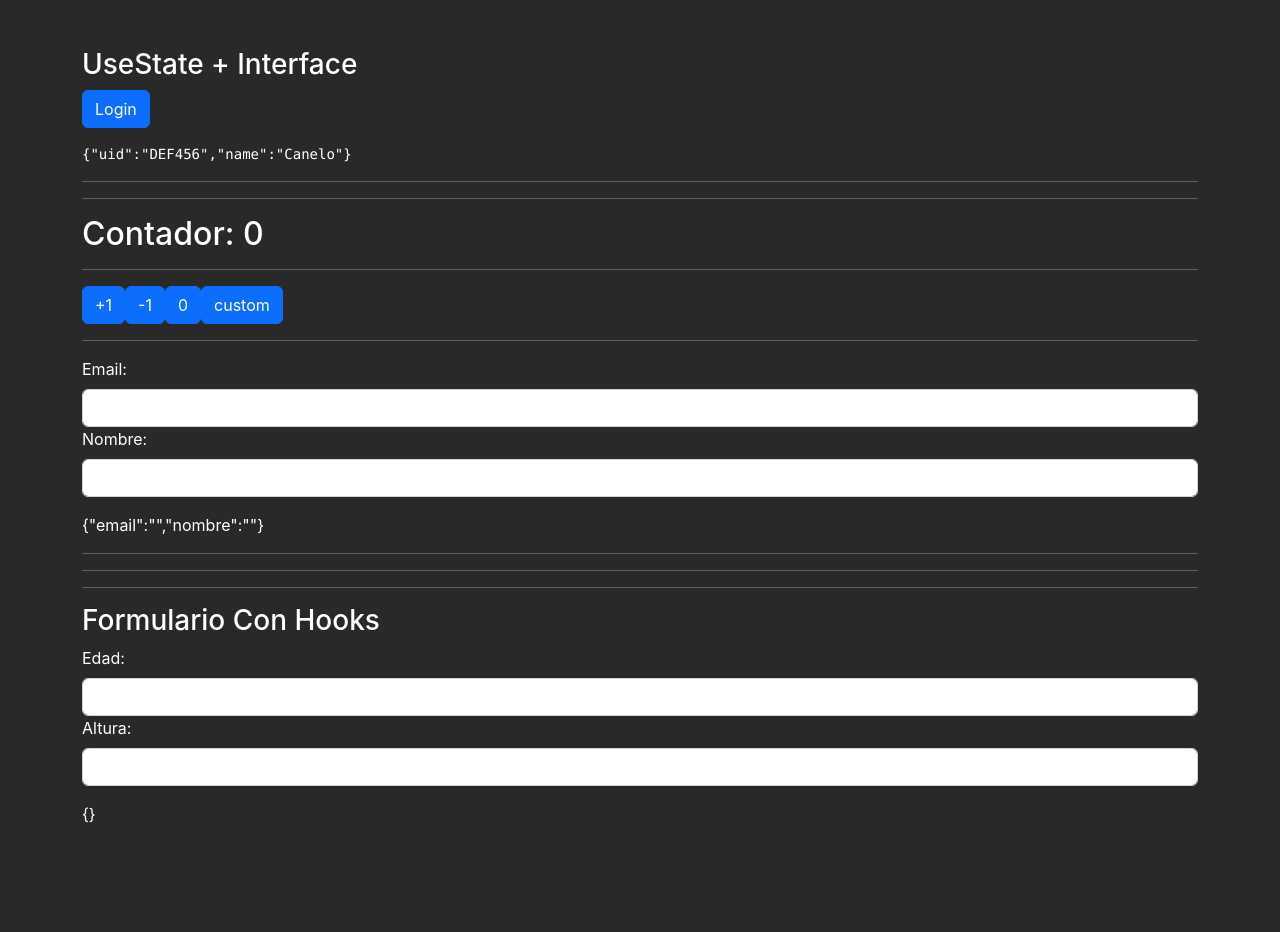
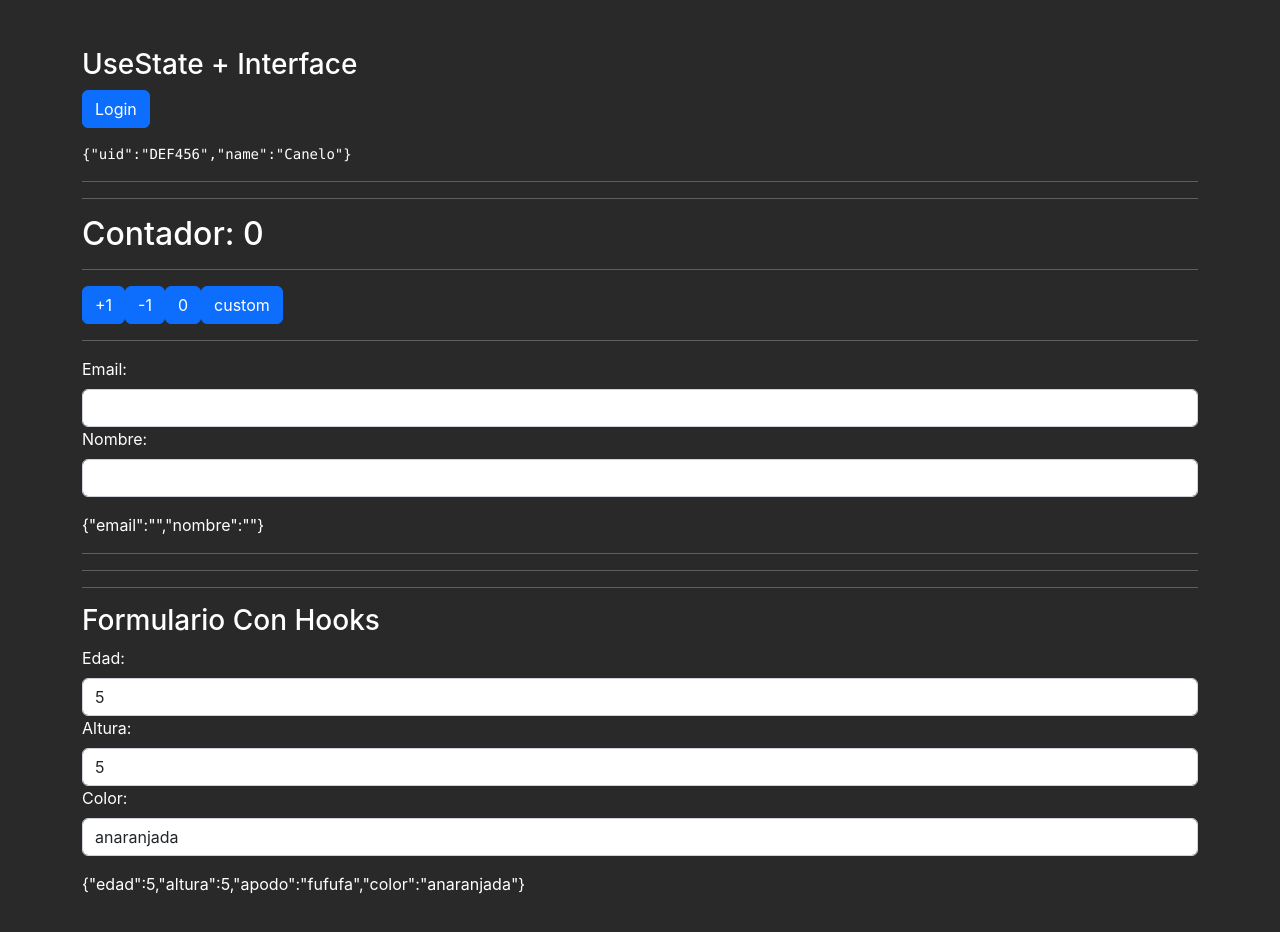
Before and after one commit to SebaGNH/FE-React-Typescript-VYB, a React (Vite) app: page / in a window 1280 px wide. Shown: the top 932 px of the page. Before the commit the page ends 874 px from the top, so only its background shows below. Built offline with nearby package versions, Linux system fonts and the light colour scheme.

Commit message:
se agrega el tipo de dato al objeto y destructuración

```diff
--- a/src/components/Formulario2.tsx
+++ b/src/components/Formulario2.tsx
@@ -1,21 +1,54 @@
 import { useForm } from '../hooks/useForm';
+
+interface FormDataI {
+  edad: number;
+  altura: number;
+  apodo: string;
+  color: string;
+}
+
+const initialState = {
+  edad: 5,
+  altura: 5,
+  apodo: 'fufufa',
+  color: 'anaranjada'
+}
 
 export const Formulario2 = () => {
 
-  const { formulario, handleChange } = useForm ();
+  const { formulario, handleChange, color } = useForm<FormDataI>(initialState);
 
   return (
     <form autoComplete='off'>
       <h3>Formulario Con Hooks</h3>
       <div className="mb-3">
         <label className='form-label'>Edad: </label>
-        <input onChange={handleChange}
-          type="text" className='form-control' name='edad' />
+        <input
+          onChange={handleChange}
+          name='edad'
+          type="text"
+          className='form-control'
+          value={formulario.edad}
+        />
 
 
         <label className='form-label'>Altura: </label>
-        <input onChange={handleChange}
-        type="text" className='form-control' name='altura' />
+        <input
+          onChange={handleChange}
+          name='altura'
+          type="text"
+          className='form-control'
+          value={formulario.altura}
+          />
+
+        <label className='form-label'>Color: </label>
+        <input
+          onChange={handleChange}
+          name='color'
+          type="text"
+          className='form-control'
+          value={color}
+          />
       </div>
       { JSON.stringify(formulario)}
     </form>
--- a/src/hooks/useForm.tsx
+++ b/src/hooks/useForm.tsx
@@ -1,10 +1,9 @@
 import { ChangeEvent, useState } from 'react';
 
-export const useForm = () => {
-  const [formulario, setFormulario] = useState({
-    //edad: '',
-    //altura:''
-  });
+// T indica que es del tipo generico
+// <T extends Object | T extends Array>
+export const useForm = <T extends Object>(initialState: T) => {
+  const [formulario, setFormulario] = useState(initialState);
 
   const handleChange = ({target}: ChangeEvent<HTMLInputElement>) => {
     const { name, value } = target;
@@ -16,6 +15,9 @@ export const useForm = () => {
 
   return {
     formulario,
-    handleChange
+    handleChange,
+    ...formulario
+    //Regresa todo lo del formulario destructurado
+    // { formulario, handleChange, color }
   }
 }
```
